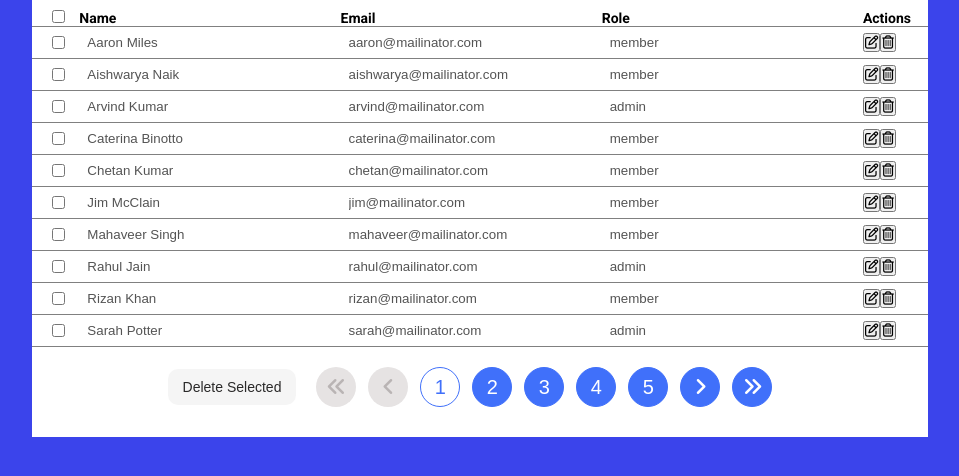
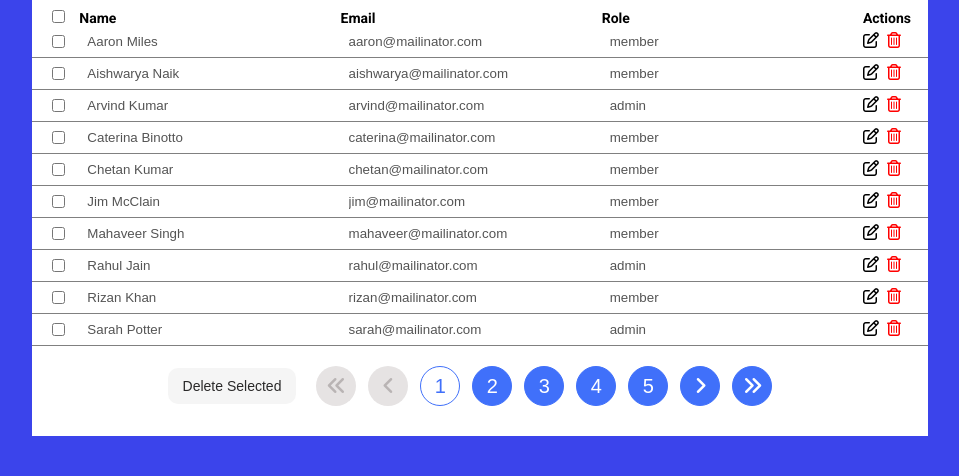
Before and after one commit to gulsane/AdminUi, a React (Vite) app: page / in a window 1280 px wide. Shown: the top 476 px of the page, without its empty margins (160-1119 px from the left). Built offline with nearby package versions, Linux system fonts and the light colour scheme.

Commit message:
Inhanced UI: action buttons appearance

```diff
--- a/src/components/paginator/Paginator.jsx
+++ b/src/components/paginator/Paginator.jsx
@@ -61,17 +61,17 @@ const RowGenerator = ({
 					disabled={!editing}
 				/>
 			</td>
-			<td>
+			<td className="action-buttons">
 				{editing ? (
-					<button onClick={onSave}>
+					<button onClick={onSave} className="save">
 						<i className="fa fa-floppy-o" aria-hidden="true"></i>
 					</button>
 				) : (
-					<button onClick={() => handleEdit(rowDetails.id)}>
+					<button onClick={() => handleEdit(rowDetails.id)} className="edit">
 						<i className="fa fa-pencil-square-o" aria-hidden="true"></i>
 					</button>
 				)}
-				<button onClick={() => handleDelete(rowDetails.id)}>
+				<button onClick={() => handleDelete(rowDetails.id)} className="delete">
 					<i className="fa fa-trash-o" aria-hidden="true"></i>
 				</button>
 			</td>
--- a/src/components/paginator/index.css
+++ b/src/components/paginator/index.css
@@ -19,10 +19,15 @@
     white-space: nowrap;
 }
 
+.tagle thead tr,
+.table tbody tr {
+    border-bottom: 1px solid gray;
+}
+
 .table td,
 .table th {
     text-align: initial;
-    border-bottom: 1px solid gray;
+
 }
 
 .table th {
@@ -63,6 +68,28 @@ td input {
     flex-direction: row;
 }
 
+.action-buttons {
+    display: flex;
+    align-items: center;
+    justify-content: start;
+    margin-top: 6px;
+    gap: 8px;
+}
+
+.action-buttons button {
+    border: none;
+    background-color: transparent;
+    font-size: 16px;
+}
+
+.delete {
+    color: red;
+}
+
+.save {
+    color: green;
+}
+
 .button-delete {
     background-color: rgba(235, 69, 155, 0.981);
     color: white;
```
